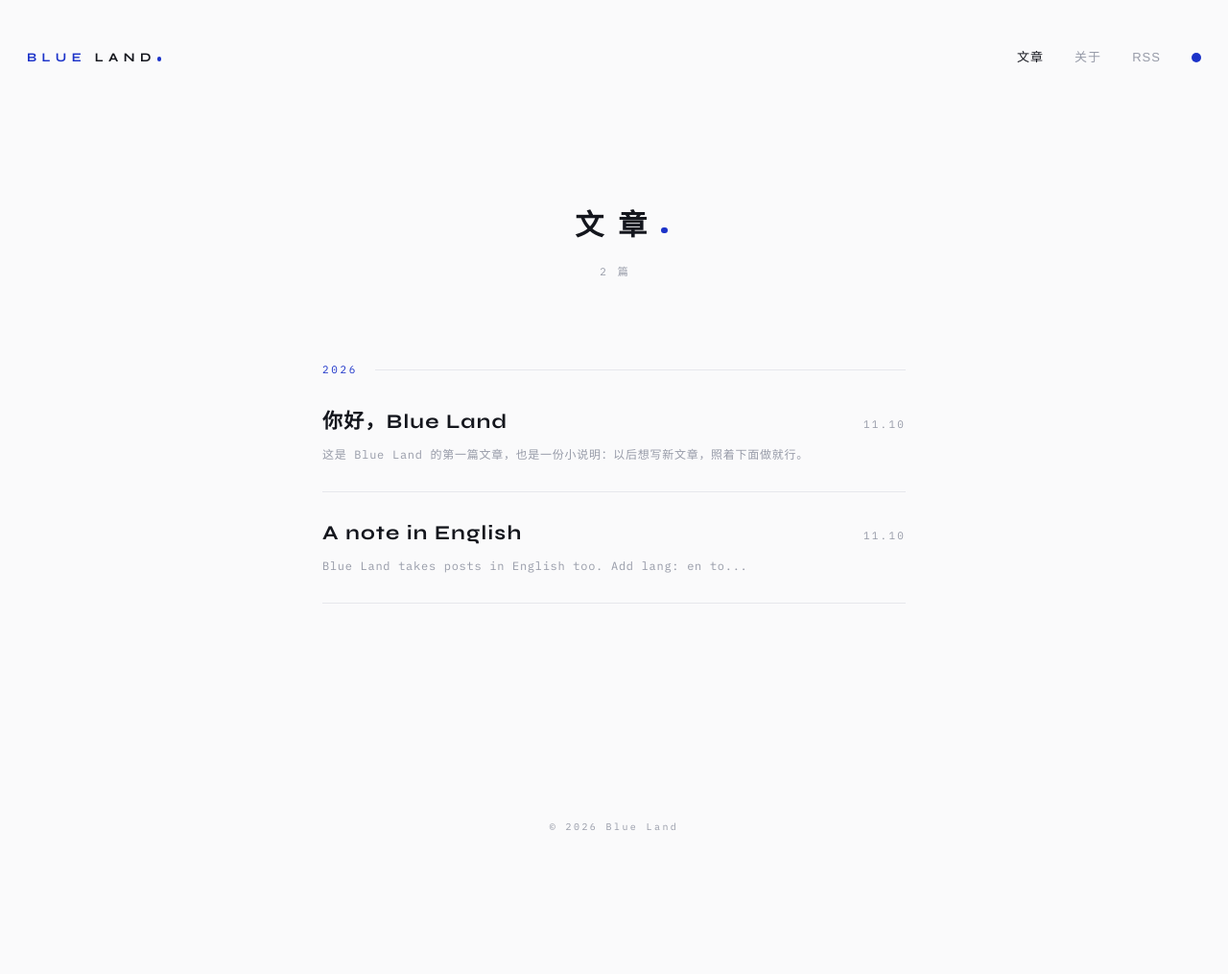
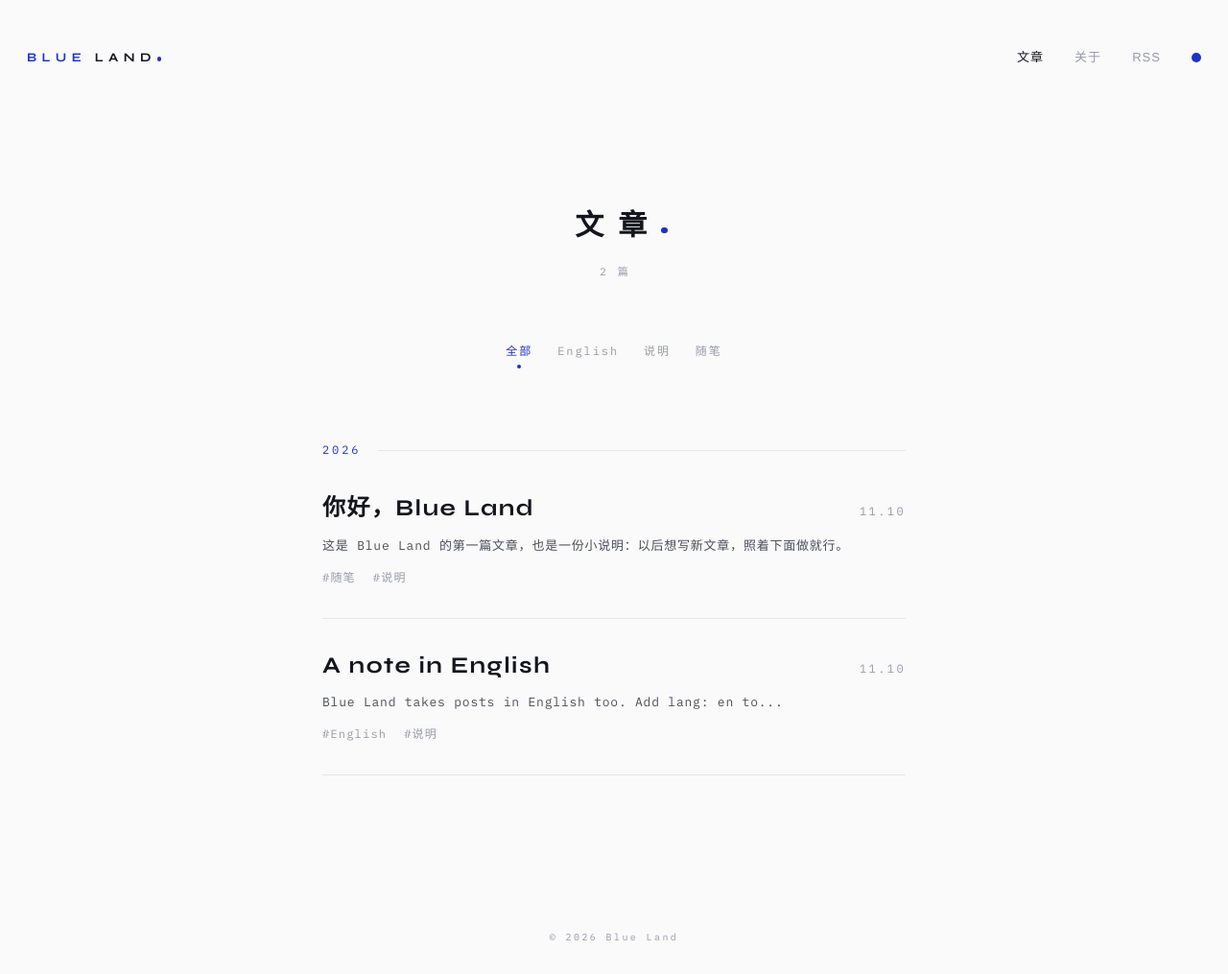
Before and after one commit to liusicun/Blue-land, a Jekyll site: the page built from posts.html, in a window 1280 px wide. Shown: the whole page at 96% size. Built offline with Jekyll 4.4.1, drawn with Linux system fonts in a browser that asks for light colours; before the commit the page ends 900 px from its top, so only the background shows below that.

Commit message:
Show tags on posts with a tag filter, and enlarge the posts list
Co-Authored-By: Claude Opus 5.5 <noreply@anthropic.com>

```diff
--- a/_layouts/post.html
+++ b/_layouts/post.html
@@ -5,6 +5,7 @@ layout: default
   <header class="center-head">
     <time class="sub" datetime="{{ page.date | date_to_xmlschema }}">{% if page.lang == 'en' %}{{ page.date | date: "%b %-d, %Y" | upcase }}{% else %}{{ page.date | date: "%Y.%m.%d" }}{% endif %}</time>
     <h1 class="post-title">{{ page.title }}</h1>
+    {% if page.tags.size > 0 %}<p class="tags">{% for tag in page.tags %}<a href="{{ '/posts/' | relative_url }}#t={{ tag | uri_escape }}">#{{ tag }}</a>{% endfor %}</p>{% endif %}
   </header>
   <div class="prose">
     {{ content }}
--- a/_posts/2026-11-10-hello-blue-land.md
+++ b/_posts/2026-11-10-hello-blue-land.md
@@ -1,7 +1,7 @@
 ---
 title: 你好，Blue Land
 date: 2026-11-10 16:30:00 +0800
-tags: [开始]
+tags: [随笔, 说明]
 ---
 
 这是 Blue Land 的第一篇文章，也是一份小说明：以后想写新文章，照着下面做就行。
--- a/_posts/2026-11-10-hello-in-english.md
+++ b/_posts/2026-11-10-hello-in-english.md
@@ -2,7 +2,7 @@
 title: A note in English
 date: 2026-11-10 16:00:00 +0800
 lang: en
-tags: [meta]
+tags: [English, 说明]
 ---
 
 Blue Land takes posts in English too. Add `lang: en` to a post's front matter and its date and language tag switch to English.
--- a/assets/css/style.css
+++ b/assets/css/style.css
@@ -147,35 +147,50 @@ main { flex: 1; width: 100%; max-width: 38rem; margin: 0 auto; }
 }
 
 /* ---------- posts index ---------- */
-.index-head { margin: clamp(88px, 16vh, 160px) 0 clamp(56px, 8vw, 88px); }
+.index-head { margin: clamp(88px, 16vh, 160px) 0 clamp(40px, 6vw, 64px); }
+.tag-filter {
+  display: flex; flex-wrap: wrap; justify-content: center; gap: 10px 26px;
+  margin: 0 0 clamp(56px, 8vw, 88px);
+  font: 400 12px/1.6 var(--mono); letter-spacing: .16em; color: var(--muted);
+}
+.tag-filter a { position: relative; transition: color .25s; }
+.tag-filter a:hover { color: var(--ink); }
+.tag-filter a[aria-current] { color: var(--blue); }
+.tag-filter a[aria-current]::after {
+  content: ""; position: absolute; left: 50%; bottom: -9px;
+  width: 4px; height: 4px; margin-left: -2px; border-radius: 50%; background: var(--blue);
+}
 .archive { margin: 0 0 clamp(104px, 18vh, 180px); }
 .year + .year { margin-top: clamp(48px, 7vw, 72px); }
 .year-label {
   display: flex; align-items: center; gap: 18px;
   margin: 0 0 6px;
-  font: 400 11px/1 var(--mono); letter-spacing: .24em; color: var(--blue);
+  font: 400 12px/1 var(--mono); letter-spacing: .24em; color: var(--blue);
 }
 .year-label::after { content: ""; flex: 1; height: 1px; background: var(--line); }
 .entries { list-style: none; margin: 0; padding: 0; }
-.entries li { border-bottom: 1px solid var(--line); }
-.entries a {
+.entries li { border-bottom: 1px solid var(--line); padding: clamp(24px, 3.2vw, 32px) 0; }
+.entries .row {
   display: grid; grid-template-columns: 1fr auto; align-items: baseline;
-  column-gap: 24px; row-gap: 8px;
-  padding: clamp(22px, 3vw, 28px) 0;
+  column-gap: 24px; row-gap: 10px;
 }
 .entries .t {
-  font: 700 clamp(17px, 1.9vw, 21px)/1.45 var(--display);
+  font: 700 clamp(19px, 2.2vw, 24px)/1.45 var(--display);
   letter-spacing: .06em;
   transition: color .25s;
 }
-.entries time { font: 400 11px/1 var(--mono); letter-spacing: .2em; color: var(--muted); transition: color .25s; }
+.entries time { font: 400 12px/1 var(--mono); letter-spacing: .2em; color: var(--muted); transition: color .25s; }
 .entries .x {
   grid-column: 1 / -1;
   overflow: hidden; text-overflow: ellipsis; white-space: nowrap;
-  font: 400 12px/1.7 var(--mono); letter-spacing: .06em; color: var(--muted);
+  font: 400 13px/1.7 var(--mono); letter-spacing: .06em; color: var(--soft);
 }
 .entries .x:empty { display: none; }
-.entries a:hover .t, .entries a:hover time { color: var(--blue); }
+.entries .row:hover .t, .entries .row:hover time { color: var(--blue); }
+.tags { display: flex; flex-wrap: wrap; gap: 6px 18px; margin: 12px 0 0; font: 400 12px/1.6 var(--mono); letter-spacing: .1em; }
+.tags a { color: var(--muted); transition: color .25s; }
+.tags a:hover { color: var(--blue); }
+.center-head .tags { justify-content: center; margin-top: 22px; }
 
 /* ---------- post ---------- */
 .center-head time.sub { margin: 0 -.24em 28px 0; }
--- a/posts.html
+++ b/posts.html
@@ -5,8 +5,16 @@ permalink: /posts/
 ---
 <header class="center-head index-head">
   <h1 class="spaced">文章<i aria-hidden="true"></i></h1>
-  <p class="sub">{{ site.posts | size }} 篇</p>
+  <p class="sub"><span id="post-count">{{ site.posts | size }}</span> 篇</p>
 </header>
+{% assign tags = site.tags | sort %}
+{% if tags.size > 0 %}
+<nav class="tag-filter" aria-label="按标签筛选">
+  <a href="#" data-tag="" aria-current="true">全部</a>
+  {% for tag in tags %}<a href="#t={{ tag[0] | uri_escape }}" data-tag="{{ tag[0] }}">{{ tag[0] }}</a>
+  {% endfor %}
+</nav>
+{% endif %}
 {% assign years = site.posts | group_by_exp: "p", "p.date | date: '%Y'" %}
 <div class="archive">
   {% for year in years %}
@@ -14,12 +22,13 @@ permalink: /posts/
     <h2 class="year-label">{{ year.name }}</h2>
     <ul class="entries" aria-label="{{ year.name }} 年的文章">
       {% for post in year.items %}
-      <li>
-        <a href="{{ post.url | relative_url }}"{% if post.lang %} lang="{{ post.lang }}"{% endif %}>
+      <li data-tags="{{ post.tags | join: '|' }}">
+        <a class="row" href="{{ post.url | relative_url }}"{% if post.lang %} lang="{{ post.lang }}"{% endif %}>
           <span class="t">{{ post.title }}</span>
           <time datetime="{{ post.date | date_to_xmlschema }}">{{ post.date | date: "%m.%d" }}</time>
           <span class="x">{{ post.description | default: post.excerpt | strip_html | strip_newlines | truncate: 56 }}</span>
         </a>
+        {% if post.tags.size > 0 %}<p class="tags">{% for tag in post.tags %}<a href="#t={{ tag | uri_escape }}" data-tag="{{ tag }}">#{{ tag }}</a>{% endfor %}</p>{% endif %}
       </li>
       {% endfor %}
     </ul>
```
Also changed, not shown: other parts of posts.html (+34 -0 lines).
